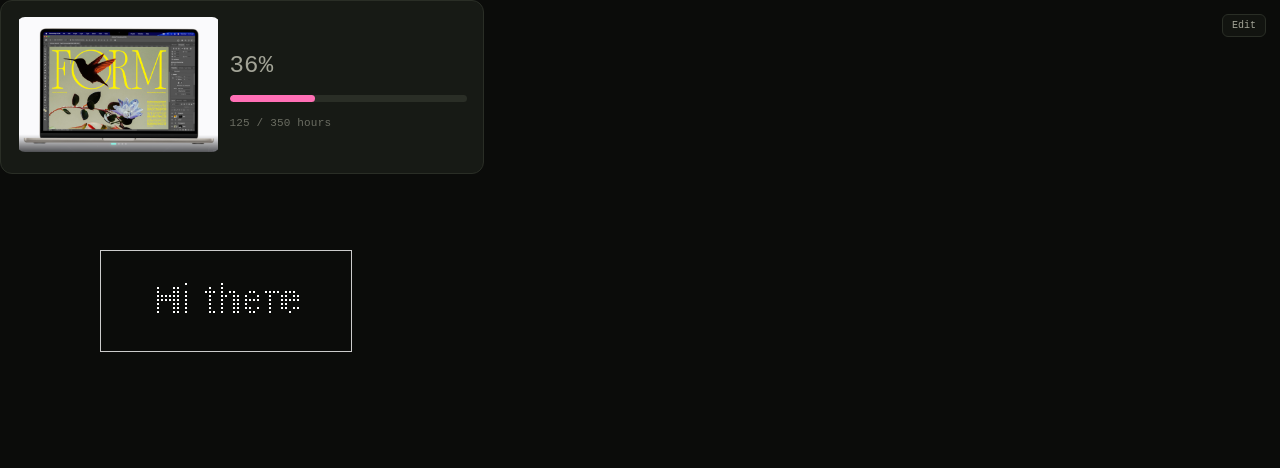
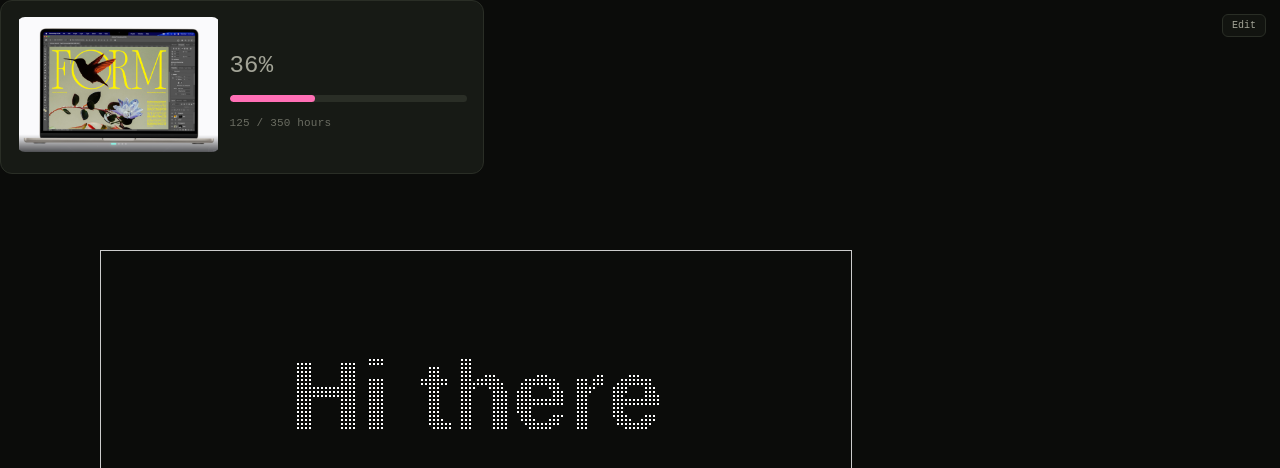
Before and after one commit to Aditya0058/Personalized-Chrome-Tab, a React (Vite) app: page / in a window 1280 px wide. Shown: the top 468 px of the page. Built offline with nearby package versions, Linux system fonts and the light colour scheme.

Commit message:
increased the size of canvas and added parameter for controlling sixe of pixels

```diff
--- a/src/components/Greeting.tsx
+++ b/src/components/Greeting.tsx
@@ -3,8 +3,8 @@ import { sampleText } from '../canvas/sampleText';
 import { PixelTextRenderer } from '../canvas/PixelTextRenderer';
 import './Greeting.css';
 
-const WIDTH = 250;
-const HEIGHT = 100;
+const WIDTH = 750;
+const HEIGHT = 300;
 
 function Greeting(){
   const canvasRef = useRef<HTMLCanvasElement>(null);
@@ -18,7 +18,7 @@ function Greeting(){
     const pixels = sampleText('Hi there', {
       width: WIDTH,
       height: HEIGHT,
-      fontSize: 40,
+      fontSize: 100,
       fontWeight: 'bold',
       threshold: 128,
       step: 2,
@@ -36,8 +36,8 @@ function Greeting(){
   return (
     <canvas
       ref={canvasRef}
-      width={250}
-      height={100}
+      width={WIDTH}
+      height={HEIGHT}
       style={{ border: '1px solid #ccc', display: 'block' }}
       className='greeting-canvas'
     >
```
